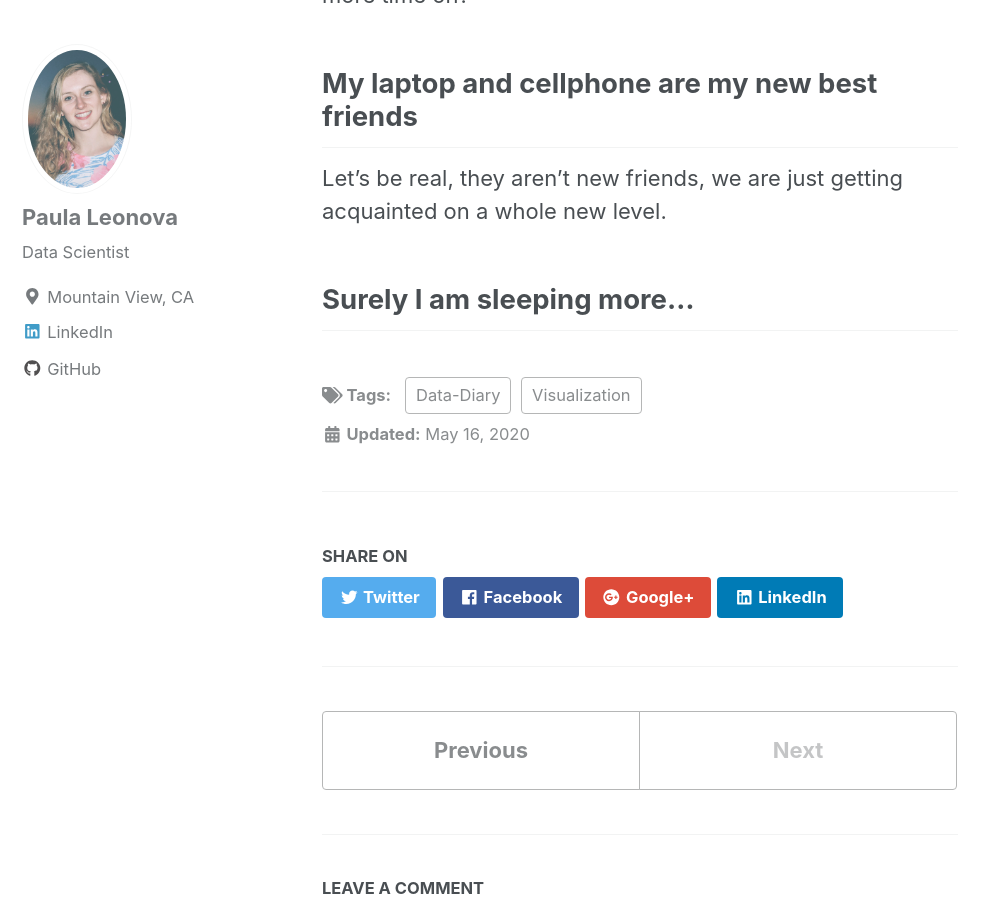
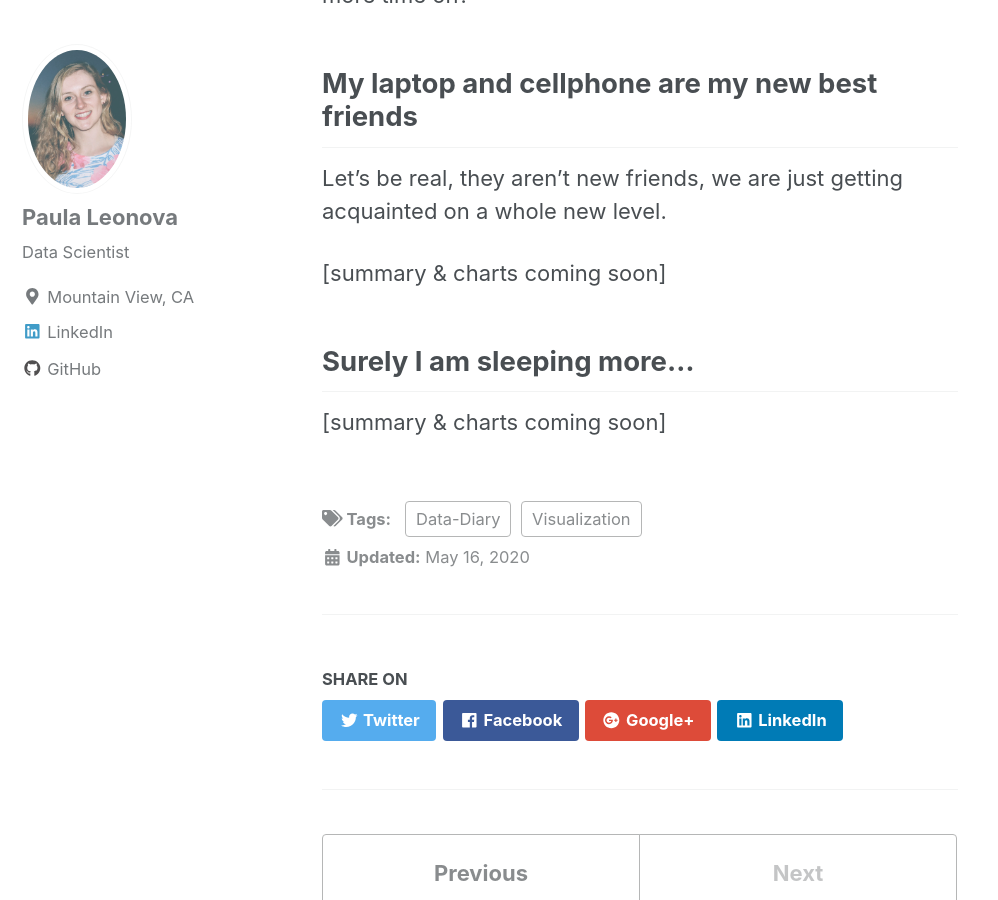
Before and after one commit to pleonova/pleonova.github.io, a Jekyll site: the page built from _posts/2020-05-16-shelter-in-place.md, in a window 1280 px wide and 900 px high, scrolled down 3240 px. Shown: the whole window, without its empty margins (0-998 px from the left). Built offline with Jekyll 4.4.1, drawn with Linux system fonts in a browser that asks for light colours; nearby versions of some CDN libraries.

Commit message:
Add coming soon status

```diff
--- a/_posts/2020-05-16-shelter-in-place.md
+++ b/_posts/2020-05-16-shelter-in-place.md
@@ -51,5 +51,8 @@ So if I am spending less time moving, what am I spending more time on?
 
 Let's be real, they aren't new friends, we are just getting acquainted on a whole new level.
 
+[summary & charts coming soon]
 
 ## Surely I am sleeping more...
+
+[summary & charts coming soon]
```
